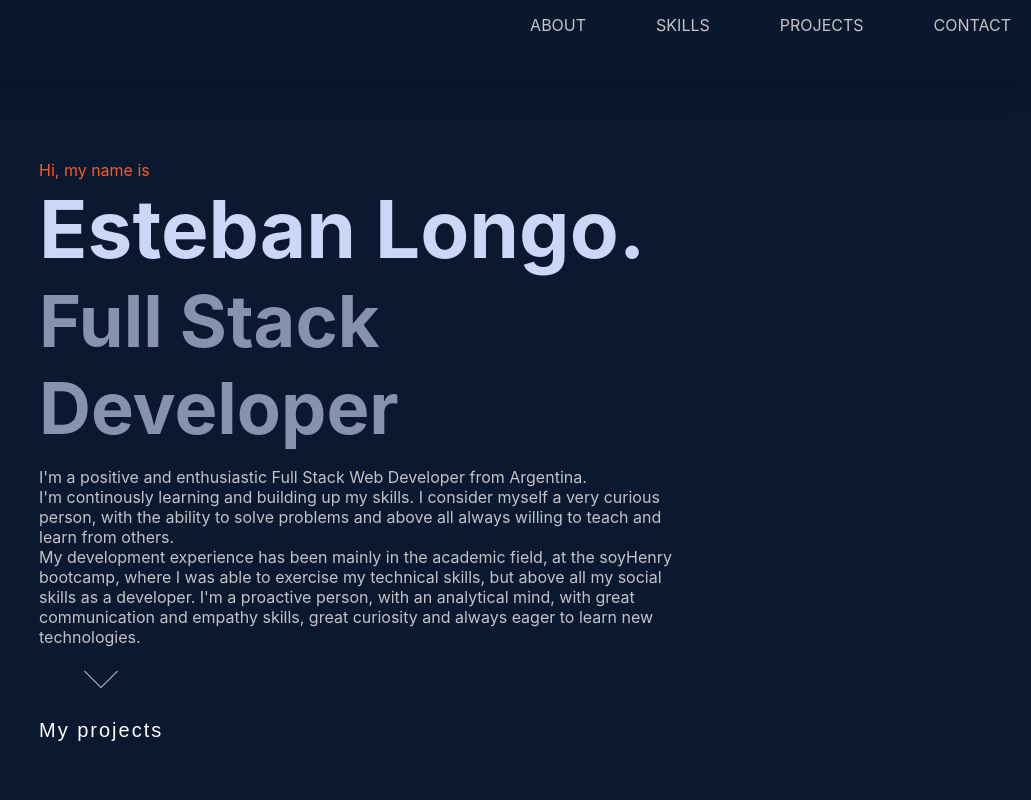
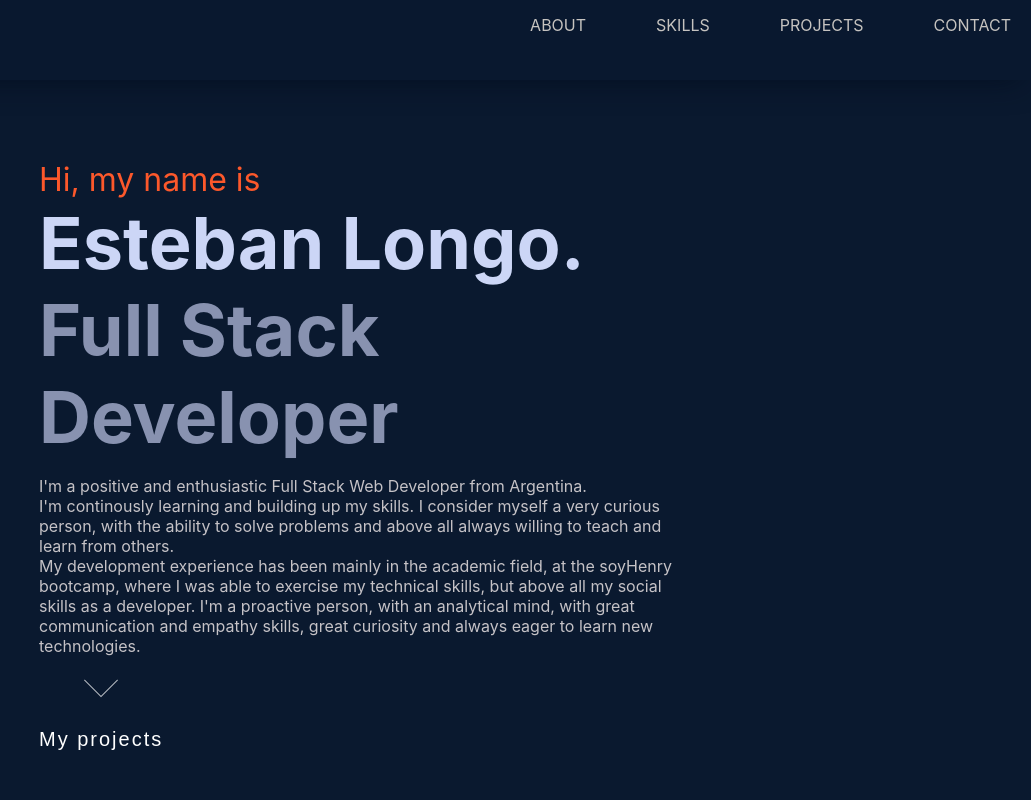
Before and after one commit to EstebanLongo/Portfolio, a React (Create React App) app: page / in a window 1280 px wide. Shown: the top 800 px of the page, without its empty margins (249-1280 px from the left). Built offline with nearby package versions, Linux system fonts and the light colour scheme.

Commit message:
modificando fuentes about

```diff
--- a/src/components/About/about.css
+++ b/src/components/About/about.css
@@ -14,14 +14,15 @@
 
 .aboutsaludo {
   color: rgb(252, 88, 43);
-  font-family: var(--font-mono);
-  font-size: clamp(var(--fz-sm), 5vw, var(--fz-md));
+  /* font-family: var(--font-mono); */
+  /* font-size: clamp(var(--fz-sm), 5vw, var(--fz-md)); */
+  font-size: 2rem;
   font-weight: 400;
 }
 .aboutname {
-  /* font-size: 4.5rem; */
-  /* font-weight: 700; */
-  font-size: clamp(40px, 8vw, 80px);
+  font-size: 4.5rem;
+  font-weight: 700;
+  /* font-size: clamp(40px, 8vw, 80px); */
   color: #ccd6f6;
 }
 
```
